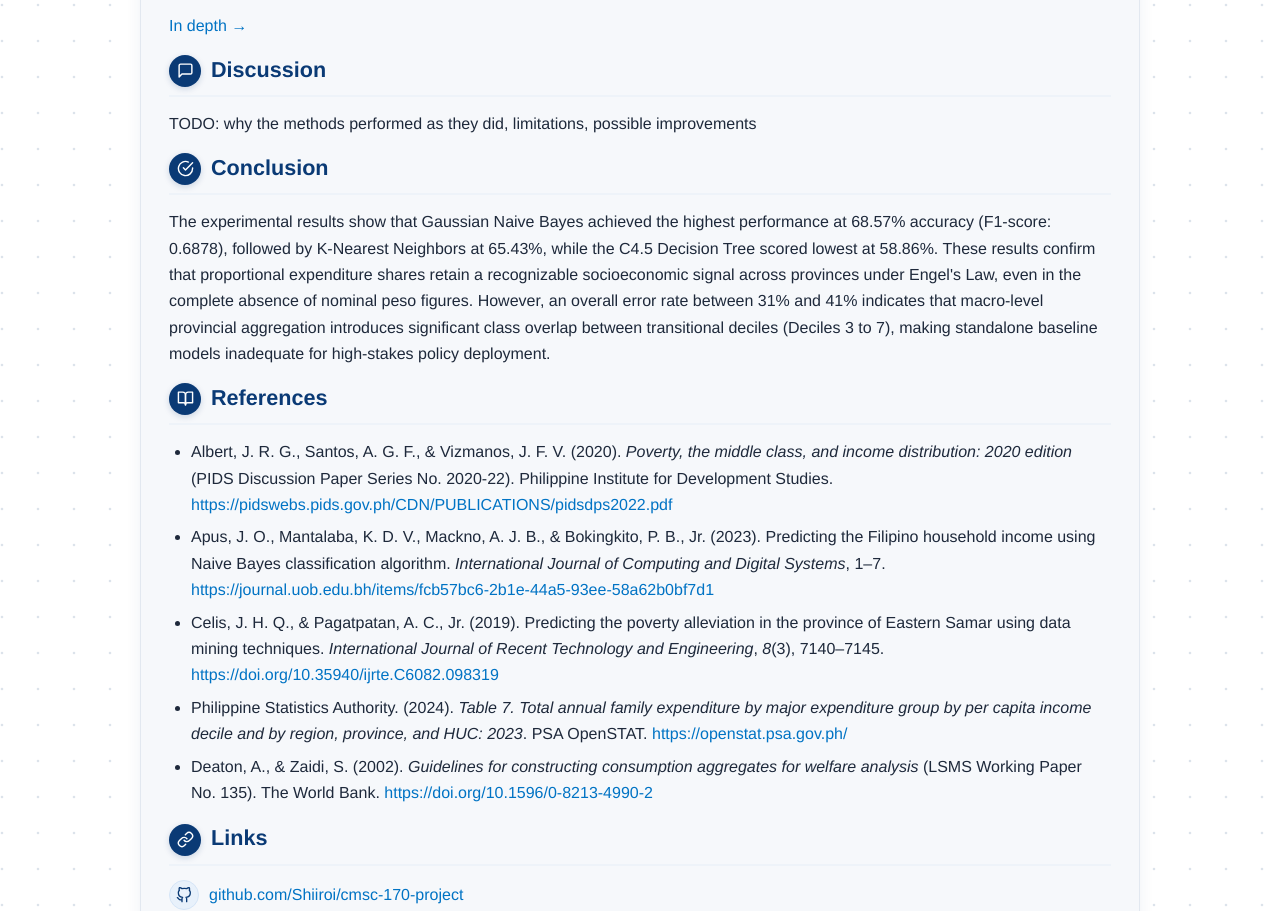
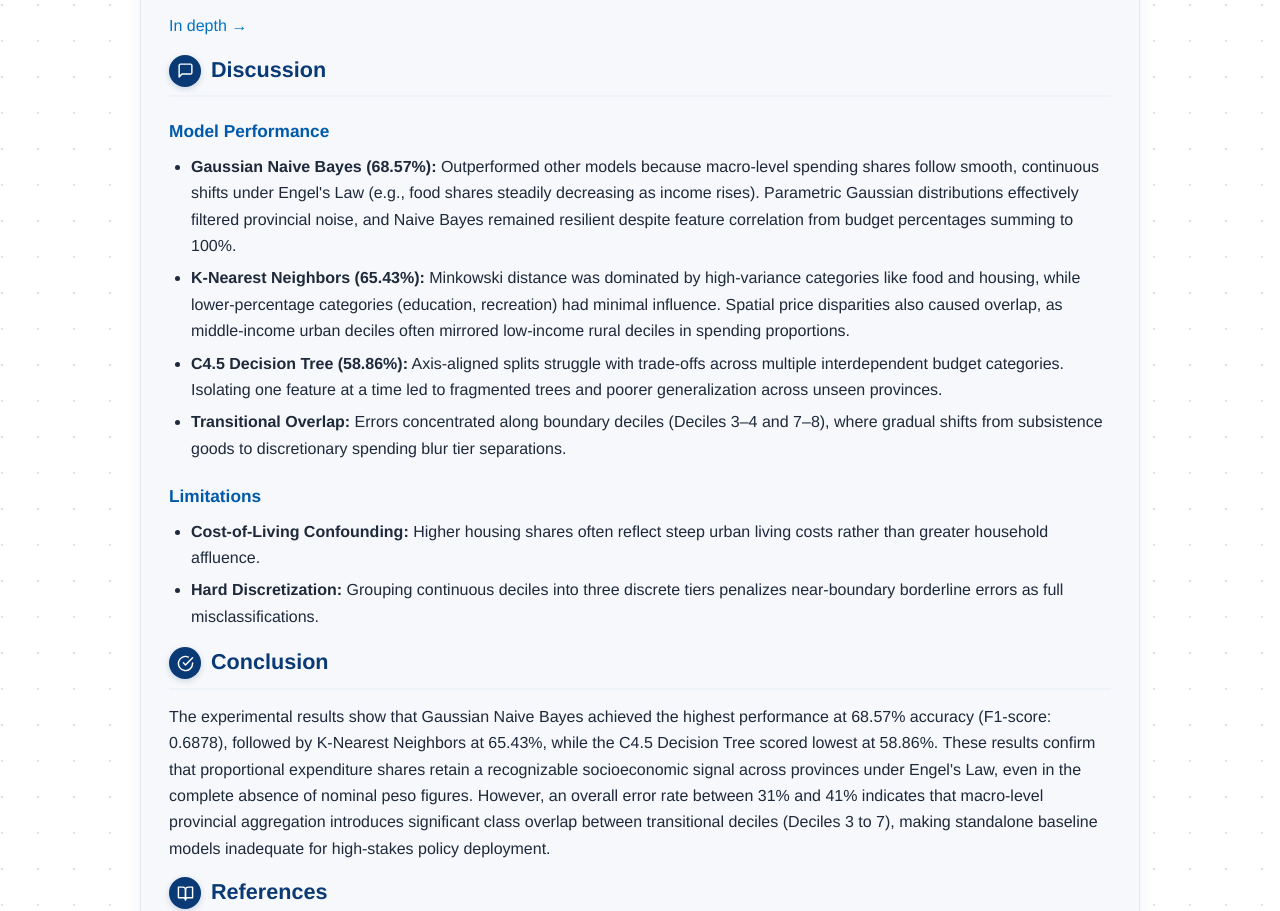
Before and after one commit to Shiiroi/cmsc-170-project, a plain HTML site: page docs/index.html in a window 1280 px wide. Shown: the part 3777-4688 px from the top of the page. Drawn offline with Linux system fonts and the light colour scheme.

Commit message:
docs: populate discussion section on index page

```diff
--- a/docs/index.html
+++ b/docs/index.html
@@ -306,7 +306,32 @@
             <!-- 7. Discussion -->
             <section id="discussion">
                 <h2><span class="heading-icon" aria-hidden="true"><svg width="17" height="17" viewBox="0 0 24 24" fill="none" stroke="currentColor" stroke-width="2" stroke-linecap="round" stroke-linejoin="round"><path d="M21 15a2 2 0 0 1-2 2H7l-4 4V5a2 2 0 0 1 2-2h14a2 2 0 0 1 2 2z" /></svg></span>Discussion</h2>
-                <p>TODO: why the methods performed as they did, limitations, possible improvements</p>
+                <h3>Model Performance</h3>
+                <ul>
+                    <li><strong>Gaussian Naive Bayes (68.57%):</strong> Outperformed other models because
+                        macro-level spending shares follow smooth, continuous shifts under Engel's Law (e.g., food
+                        shares steadily decreasing as income rises). Parametric Gaussian distributions effectively
+                        filtered provincial noise, and Naive Bayes remained resilient despite feature correlation from
+                        budget percentages summing to 100%.</li>
+                    <li><strong>K-Nearest Neighbors (65.43%):</strong> Minkowski distance was dominated by
+                        high-variance categories like food and housing, while lower-percentage categories (education,
+                        recreation) had minimal influence. Spatial price disparities also caused overlap, as
+                        middle-income urban deciles often mirrored low-income rural deciles in spending proportions.</li>
+                    <li><strong>C4.5 Decision Tree (58.86%):</strong> Axis-aligned splits struggle with trade-offs
+                        across multiple interdependent budget categories. Isolating one feature at a time led to
+                        fragmented trees and poorer generalization across unseen provinces.</li>
+                    <li><strong>Transitional Overlap:</strong> Errors concentrated along boundary deciles (Deciles
+                        3–4 and 7–8), where gradual shifts from subsistence goods to discretionary spending blur tier
+                        separations.</li>
+                </ul>
+
+                <h3>Limitations</h3>
+                <ul>
+                    <li><strong>Cost-of-Living Confounding:</strong> Higher housing shares often reflect steep urban
+                        living costs rather than greater household affluence.</li>
+                    <li><strong>Hard Discretization:</strong> Grouping continuous deciles into three discrete tiers
+                        penalizes near-boundary borderline errors as full misclassifications.</li>
+                </ul>
             </section>
 
             <!-- 8. Conclusion -->
```
